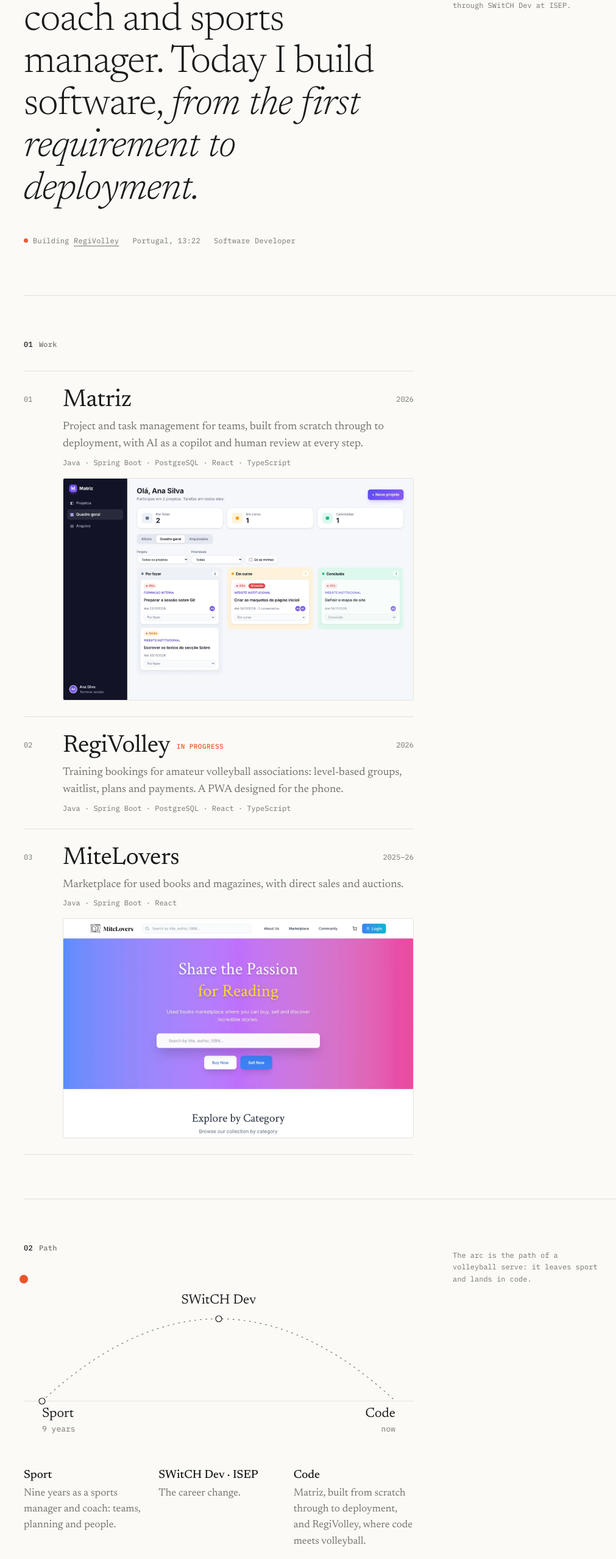
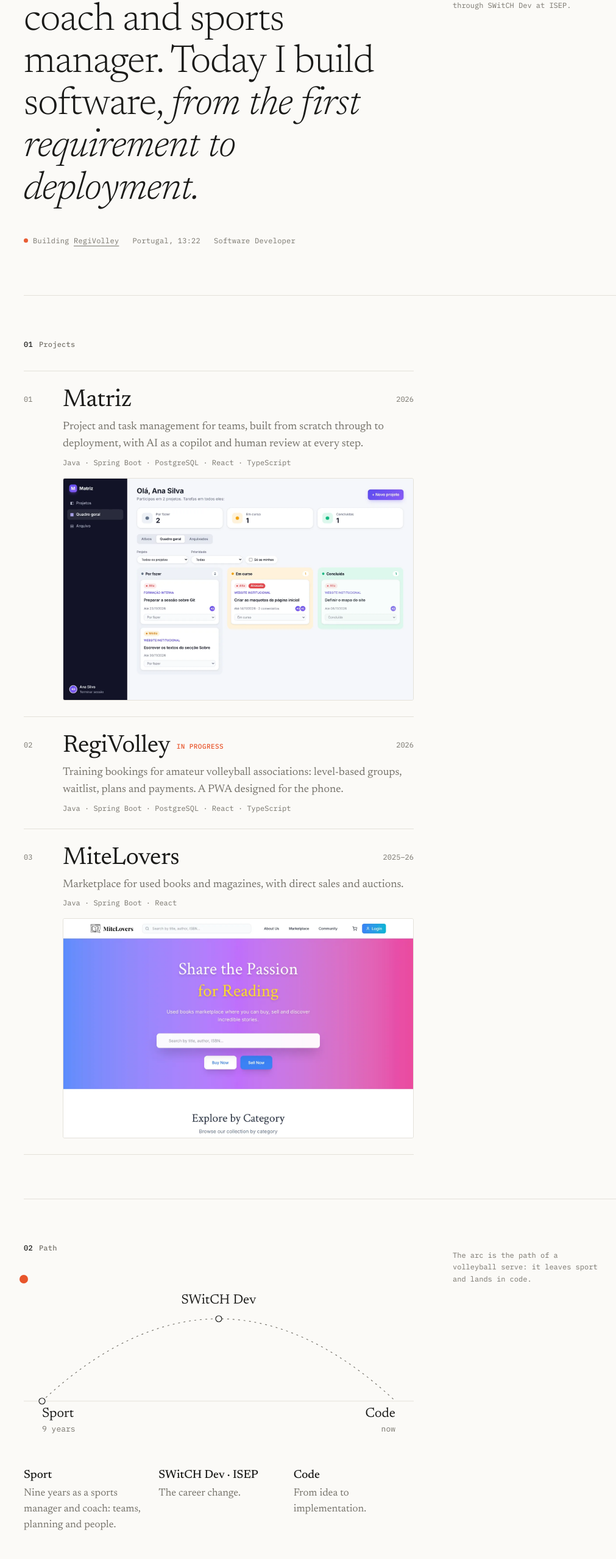
Before and after one commit to mariohenriquep/mariohenriquep.github.io, a plain HTML site: page index.html in a window 1280 px wide. Shown: the part 240-2797 px from the top of the page at 61% size, without its empty margins (81-1092 px from the left). Drawn offline with Linux system fonts and the light colour scheme.

Commit message:
Change section title and update code descriptions

```diff
--- a/index.html
+++ b/index.html
@@ -44,7 +44,7 @@
       </div>
 
       <section id="trabalho" class="linha">
-        <h2><span class="n">01</span><span class="pt">Trabalho</span><span class="en">Work</span></h2>
+        <h2><span class="n">01</span><span class="pt">Projetos</span><span class="en">Projects</span></h2>
         <ul class="trabalho">
           <li>
             <a class="item" href="projetos/matriz.html" data-imagem="assets/img/matriz-quadro-geral.webp">
@@ -110,8 +110,8 @@
           <p class="en"><b>Sport</b>Nine years as a sports manager and coach: teams, planning and people.</p>
           <p class="pt"><b>SWitCH Dev · ISEP</b>A reconversão de carreira.</p>
           <p class="en"><b>SWitCH Dev · ISEP</b>The career change.</p>
-          <p class="pt"><b>Código</b>A Matriz, feita de raiz até ao deploy, e a RegiVolley, onde o código encontra o voleibol.</p>
-          <p class="en"><b>Code</b>Matriz, built from scratch through to deployment, and RegiVolley, where code meets volleyball.</p>
+          <p class="pt"><b>Código</b>Desde da ideia à implementação.</p>
+          <p class="en"><b>Code</b>From idea to implementation.</p>
         </div>
         <aside class="nota">
           <span class="pt">O arco é a trajetória de um serviço de voleibol: sai do desporto e cai no código.</span>
```
